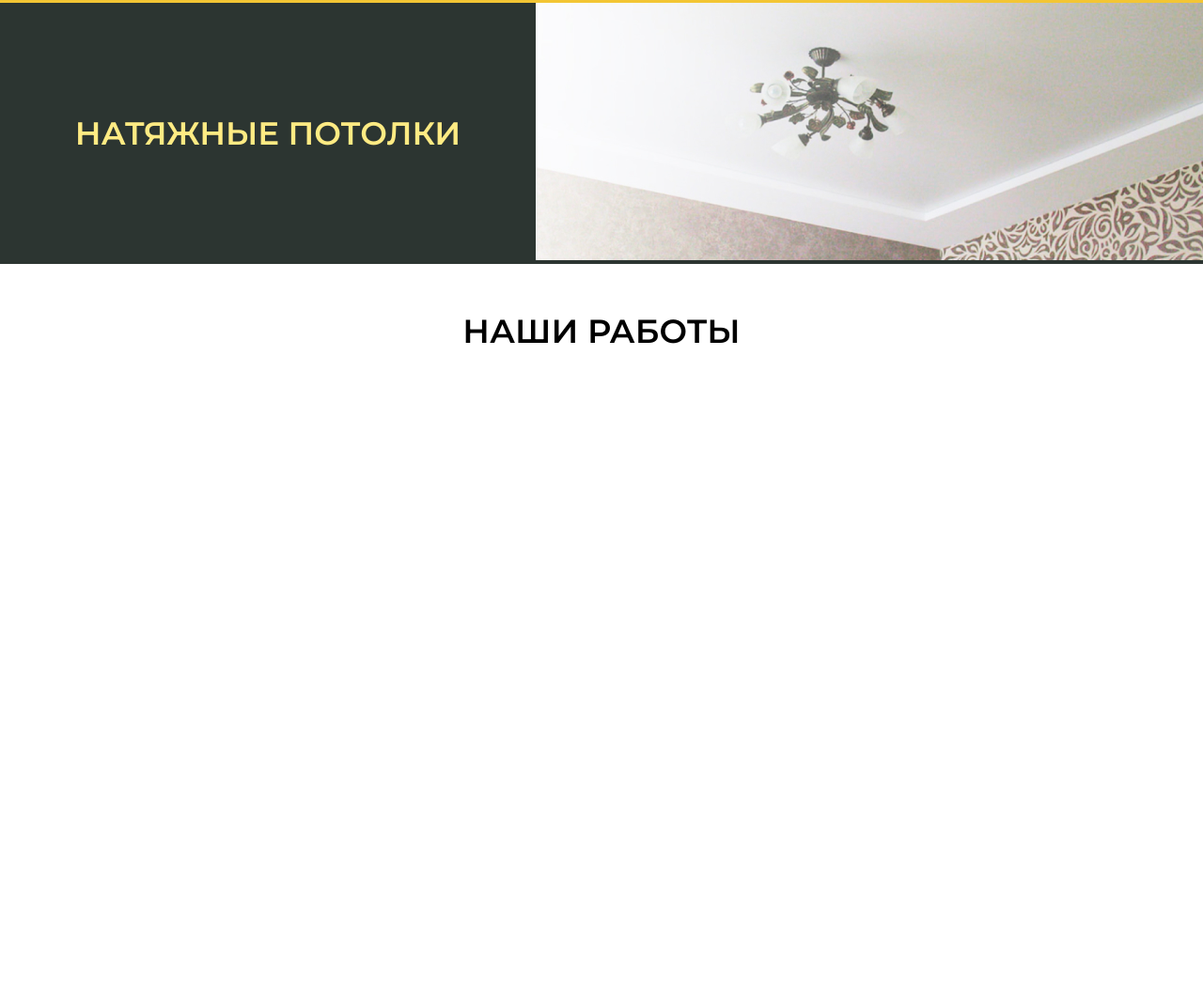
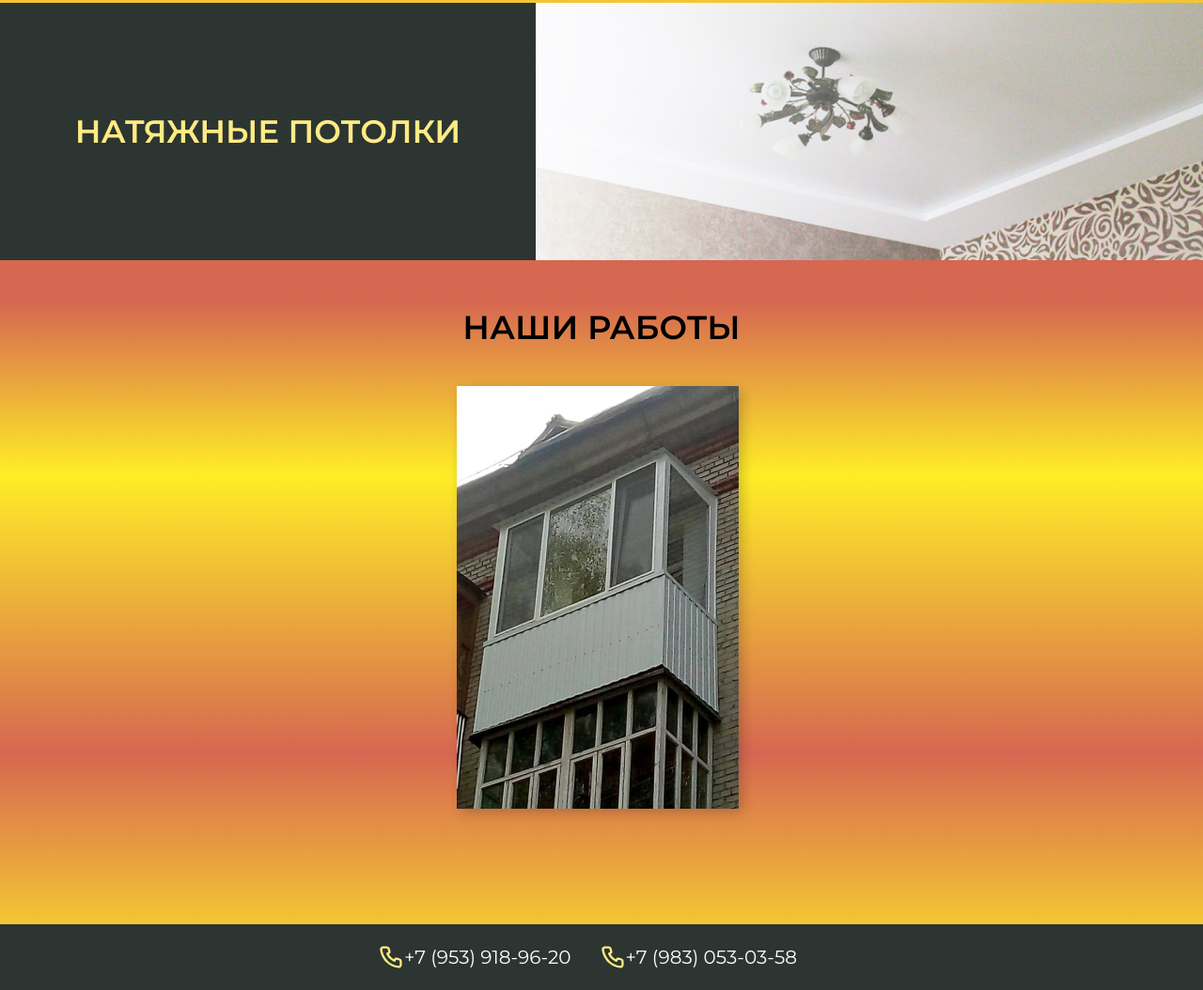
Before and after one commit to meatwars/first, a plain HTML site: page index.html in a window 1280 px wide. Shown: the part 1773-2827 px from the top of the page at 94% size. Before the commit the page ends 2177 px from the top, so only its background shows below. Drawn offline with Linux system fonts and the light colour scheme.

Commit message:
end without js

```diff
--- a/css/style.css
+++ b/css/style.css
@@ -156,6 +156,39 @@ color: #FFEB83;
 font-size: 35px;
 line-height: 43px;
 text-align: center;
-margin-top: 50px;
+padding-top: 50px;
 margin-bottom: 30px;
 }
+
+.potbg{
+    display: flex;
+}
+.examples{
+    background: linear-gradient(0deg, #FFED27 -10.48%, #D66751 25.77%, #FFED27 67.78%, #D66751 93.79%);
+}
+.slider{
+    display: flex;
+    justify-content: center;
+    padding-bottom: 100px;
+}
+.footer{
+    background-color: #2c3531;
+}
+.contactsbot{
+    padding-top: 21px;
+    padding-bottom: 21px;
+    display: flex;
+    justify-content: center;
+}
+.cont-numbers-item{
+    display: flex;
+    align-items: center;
+    margin-right: 30px;
+    text-decoration: none;
+    font-weight: 400;
+    font-size: 20px;
+    line-height: 24px;
+}
+.cont-numbers-item a{
+    color:#FFFFFF;
+}
--- a/index.html
+++ b/index.html
@@ -100,11 +100,25 @@
         <div class="examplestitle">
             НАШИ РАБОТЫ
         </div>
+        <div class="slider">
+            <div class="itemph">
+                <img src="img/slide1.png" alt="">
+            </div>
+        </div>
 
     </section>
     <footer id="footer" class="footer">
         <div class="container">
-
+            <div class="contactsbot">
+                <div class="cont-numbers-item">
+                    <img src="icons/Call.svg" alt="">
+                    <a href="tel:+79539189620">+7 (953) 918-96-20</a>
+                </div>
+                <div class="cont-numbers-item">
+                    <img src="icons/Call.svg" alt="">
+                    <a href="tel:+79830530358">+7 (983) 053-03-58</a>
+                </div>
+            </div>
         </div>
     </footer>
 </body>
```
